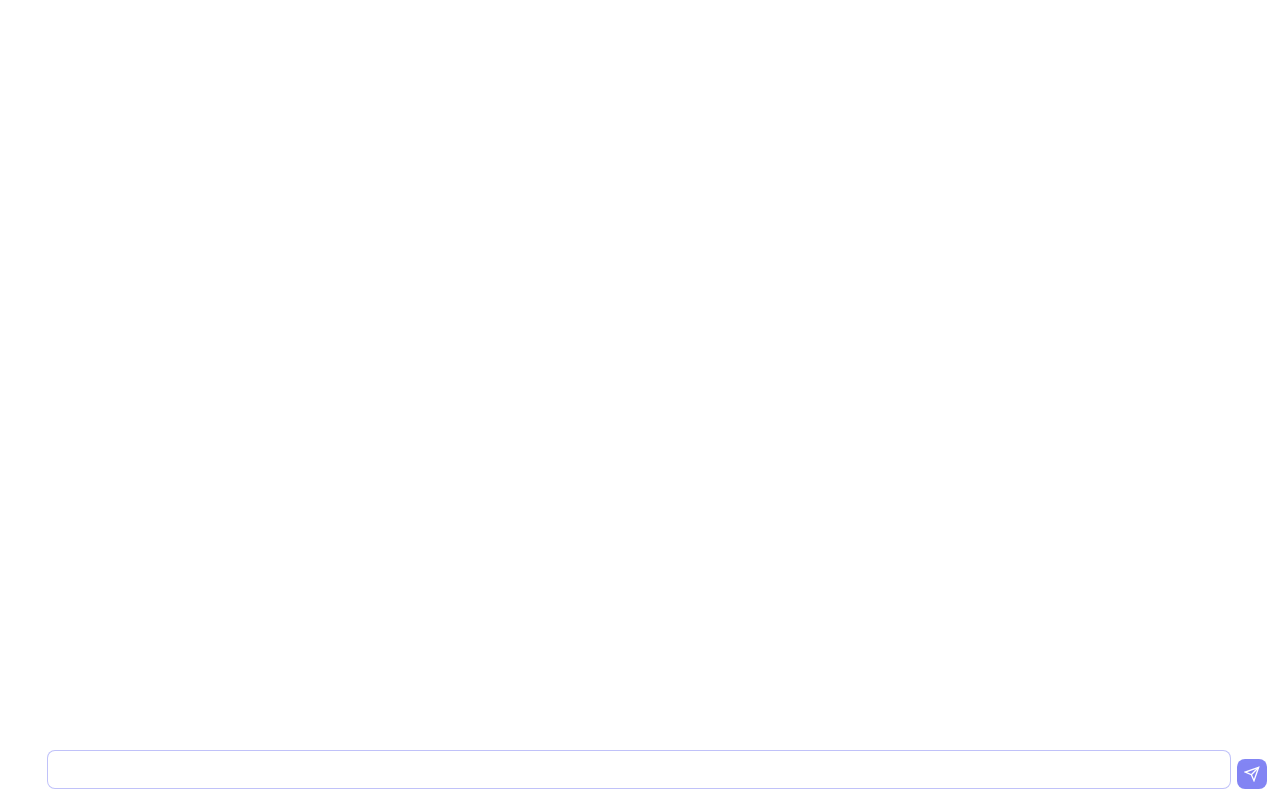
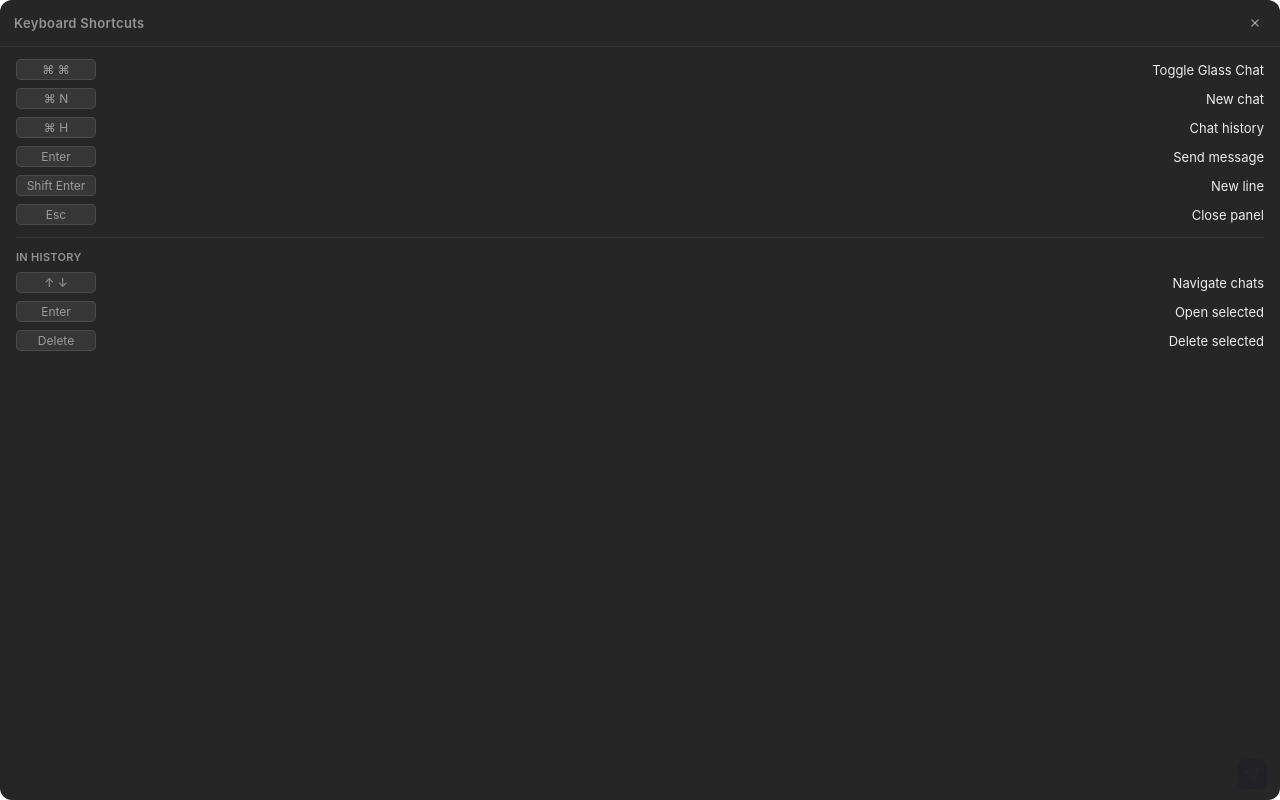
Before and after one commit to Danialmoa/glass-chat, an Electron app: page renderer/index.html in a window 1280 px wide. Both pictures are taken after a click on the button 1204 px from the left and 20 px from the top of the page. Drawn offline with Linux system fonts and the light colour scheme; no server answers.

Commit message:
Replace + button with ? help panel showing all keyboard shortcuts
Displays all shortcuts in a clean overlay: double-Cmd toggle, Cmd+N,
Cmd+H, history navigation keys, etc. Esc to close.

Co-Authored-By: Claude Opus 4.6 <noreply@anthropic.com>

```diff
--- a/renderer/app.js
+++ b/renderer/app.js
@@ -3,7 +3,9 @@ const messageInput = document.getElementById("message-input");
 const btnSend = document.getElementById("btn-send");
 const btnStop = document.getElementById("btn-stop");
 const btnScreenshot = document.getElementById("btn-screenshot");
-const btnNew = document.getElementById("btn-new");
+const btnHelp = document.getElementById("btn-help");
+const helpPanel = document.getElementById("help-panel");
+const btnCloseHelp = document.getElementById("btn-close-help");
 const btnMinimize = document.getElementById("btn-minimize");
 const btnClose = document.getElementById("btn-close");
 const welcome = document.getElementById("welcome");
@@ -57,6 +59,10 @@ document.addEventListener("keydown", (e) => {
     e.preventDefault();
     toggleHistory();
   }
+  if (e.key === "Escape" && helpOpen) {
+    e.preventDefault();
+    toggleHelp();
+  }
   // Arrow keys + Enter + Delete in history panel
   if (historyOpen) {
     const items = historyList.querySelectorAll(".history-item");
@@ -83,7 +89,8 @@ document.addEventListener("keydown", (e) => {
 btnSend.addEventListener("click", sendMessage);
 btnStop.addEventListener("click", stopResponse);
 btnScreenshot.addEventListener("click", takeScreenshot);
-btnNew.addEventListener("click", newChat);
+btnHelp.addEventListener("click", toggleHelp);
+btnCloseHelp.addEventListener("click", toggleHelp);
 btnMinimize.addEventListener("click", () => window.glassChat.minimizeWindow());
 btnClose.addEventListener("click", () => window.glassChat.closeWindow());
 btnRemoveScreenshot.addEventListener("click", removeScreenshot);
@@ -344,6 +351,16 @@ function formatTimeAgo(timestamp) {
   return new Date(timestamp).toLocaleDateString();
 }
 
+// ── Help ──
+
+let helpOpen = false;
+
+function toggleHelp() {
+  helpOpen = !helpOpen;
+  helpPanel.style.display = helpOpen ? "flex" : "none";
+  if (!helpOpen) messageInput.focus();
+}
+
 // ── Screenshot ──
 
 async function takeScreenshot() {
--- a/renderer/index.html
+++ b/renderer/index.html
@@ -13,10 +13,11 @@
       <span class="app-title">Glass Chat</span>
     </div>
     <div class="titlebar-buttons">
-      <button class="btn-icon btn-new" id="btn-new" title="New Chat">
+      <button class="btn-icon btn-help" id="btn-help" title="Shortcuts">
         <svg width="14" height="14" viewBox="0 0 24 24" fill="none" stroke="currentColor" stroke-width="2">
-          <line x1="12" y1="5" x2="12" y2="19"></line>
-          <line x1="5" y1="12" x2="19" y2="12"></line>
+          <circle cx="12" cy="12" r="10"></circle>
+          <path d="M9.09 9a3 3 0 0 1 5.83 1c0 2-3 3-3 3"></path>
+          <line x1="12" y1="17" x2="12.01" y2="17"></line>
         </svg>
       </button>
       <button class="btn-icon btn-minimize" id="btn-minimize" title="Hide (Ctrl+Space)">
@@ -71,6 +72,32 @@
     <div class="history-list" id="history-list"></div>
   </div>
 
+  <!-- Help panel -->
+  <div class="help-panel" id="help-panel" style="display: none;">
+    <div class="history-header">
+      <span>Keyboard Shortcuts</span>
+      <button class="btn-icon" id="btn-close-help">
+        <svg width="14" height="14" viewBox="0 0 24 24" fill="none" stroke="currentColor" stroke-width="2">
+          <line x1="18" y1="6" x2="6" y2="18"></line>
+          <line x1="6" y1="6" x2="18" y2="18"></line>
+        </svg>
+      </button>
+    </div>
+    <div class="help-list">
+      <div class="help-row"><kbd>⌘ ⌘</kbd><span>Toggle Glass Chat</span></div>
+      <div class="help-row"><kbd>⌘ N</kbd><span>New chat</span></div>
+      <div class="help-row"><kbd>⌘ H</kbd><span>Chat history</span></div>
+      <div class="help-row"><kbd>Enter</kbd><span>Send message</span></div>
+      <div class="help-row"><kbd>Shift Enter</kbd><span>New line</span></div>
+      <div class="help-row"><kbd>Esc</kbd><span>Close panel</span></div>
+      <div class="help-divider"></div>
+      <div class="help-section">In History</div>
+      <div class="help-row"><kbd>↑ ↓</kbd><span>Navigate chats</span></div>
+      <div class="help-row"><kbd>Enter</kbd><span>Open selected</span></div>
+      <div class="help-row"><kbd>Delete</kbd><span>Delete selected</span></div>
+    </div>
+  </div>
+
   <!-- Input area -->
   <div class="input-area">
     <button class="btn-icon btn-screenshot" id="btn-screenshot" title="Take Screenshot">
--- a/renderer/styles.css
+++ b/renderer/styles.css
@@ -428,6 +428,64 @@ textarea:focus {
   outline: 1px solid rgba(99, 102, 241, 0.4);
 }
 
+/* ── Help Panel ── */
+.help-panel {
+  position: absolute;
+  top: 0;
+  left: 0;
+  right: 0;
+  bottom: 0;
+  background: rgba(20, 20, 20, 0.92);
+  backdrop-filter: blur(40px);
+  -webkit-backdrop-filter: blur(40px);
+  z-index: 100;
+  display: flex;
+  flex-direction: column;
+  border-radius: var(--radius);
+  animation: fadeIn 0.15s ease;
+}
+
+.help-list {
+  padding: 12px 16px;
+  display: flex;
+  flex-direction: column;
+  gap: 8px;
+}
+
+.help-row {
+  display: flex;
+  align-items: center;
+  justify-content: space-between;
+  font-size: 13px;
+  color: var(--text-primary);
+}
+
+.help-row kbd {
+  background: rgba(255, 255, 255, 0.08);
+  border: 1px solid rgba(255, 255, 255, 0.1);
+  border-radius: 5px;
+  padding: 2px 8px;
+  font-family: -apple-system, BlinkMacSystemFont, monospace;
+  font-size: 12px;
+  color: var(--text-secondary);
+  min-width: 80px;
+  text-align: center;
+}
+
+.help-divider {
+  height: 1px;
+  background: rgba(255, 255, 255, 0.06);
+  margin: 4px 0;
+}
+
+.help-section {
+  font-size: 11px;
+  font-weight: 600;
+  color: var(--text-secondary);
+  letter-spacing: 0.3px;
+  text-transform: uppercase;
+}
+
 .history-empty {
   display: flex;
   align-items: center;
```
